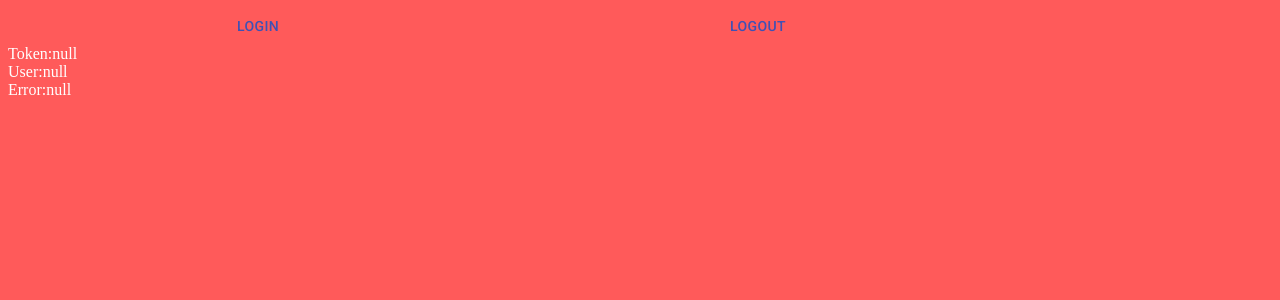
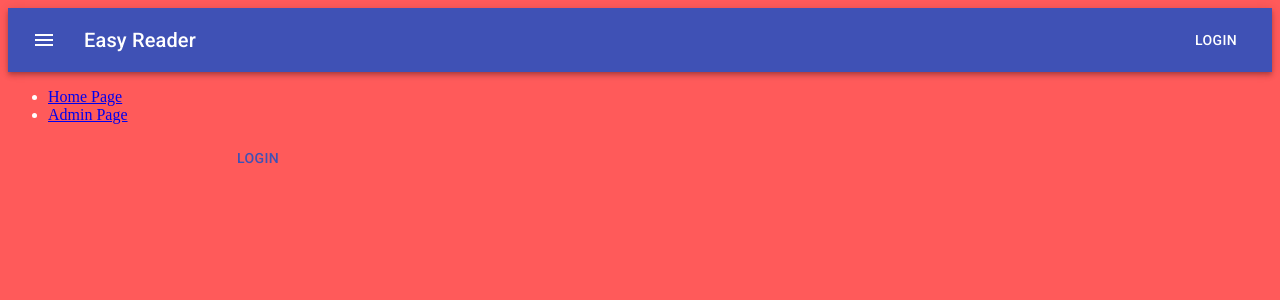
Before and after one commit to hardrese7/easy-reader-spa, a React (Create React App) app: page /login in a window 1280 px wide. Shown: the top 300 px of the page. Built offline with nearby package versions, Linux system fonts and the light colour scheme; no server answers.

Commit message:
Add base routing with auth guard

```diff
--- a/package.json
+++ b/package.json
@@ -4,12 +4,14 @@
   "private": true,
   "dependencies": {
     "@material-ui/core": "^4.11.0",
+    "@material-ui/icons": "^4.9.1",
     "@testing-library/jest-dom": "^4.2.4",
     "@testing-library/react": "^9.3.2",
     "@testing-library/user-event": "^7.1.2",
     "firebase": "^7.19.0",
     "react": "^16.13.1",
     "react-dom": "^16.13.1",
+    "react-router-dom": "^5.2.0",
     "react-scripts": "3.4.3"
   },
   "scripts": {
--- a/src/App.js
+++ b/src/App.js
@@ -1,57 +1,33 @@
-import React, { useCallback, useMemo, useState } from 'react';
-import { Button } from '@material-ui/core';
-import * as firebase from 'firebase/app';
-import cn from './App.module.scss';
+import React from 'react';
+import { BrowserRouter as Router, Link, Route } from 'react-router-dom';
+import PrivateRoute from './PrivateRoute';
+import Home from './pages/Home';
+import Admin from './pages/Admin';
+import Login from './pages/Login';
+import TopBar from './common/TopBar';
+import AuthProvider from './AuthProvider';
 import 'src/styles/global.scss';
 
 function App() {
-  const [token, setToken] = useState(null);
-  const [user, setUser] = useState(null);
-  const [error, setError] = useState(null);
-  const provider = useMemo(() => new firebase.auth.GoogleAuthProvider(), []);
-  const login = useCallback(() => {
-    firebase
-      .auth()
-      .signInWithPopup(provider)
-      .then((result) => {
-        setToken(result.credential.accessToken);
-        setUser(result.user);
-      })
-      .catch((error) => {
-        setError(error);
-      });
-  }, [provider]);
-  const logout = useCallback(() => {
-    firebase
-      .auth()
-      .signOut()
-      .then(() => {
-        setToken(null);
-        setUser(null);
-      })
-      .catch((error) => {
-        setError(error);
-      });
-  }, []);
   return (
-    <div>
-      <Button onClick={login} className={cn.Button} color="primary">
-        Login
-      </Button>
-      <Button onClick={logout} className={cn.Button} color="primary">
-        Logout
-      </Button>
-      <br />
-      Token:
-      {JSON.stringify(token)}
-      <br />
-      User:
-      {JSON.stringify(user)}
-      <br />
-      Error:
-      {JSON.stringify(error)}
-      <br />
-    </div>
+    <AuthProvider>
+      <Router>
+        <div>
+          <TopBar />
+          <ul>
+            <li>
+              <Link to="/">Home Page</Link>
+            </li>
+            <li>
+              <Link to="/admin">Admin Page</Link>
+            </li>
+          </ul>
+          <Route exact path="/" component={Home} />
+          <Route path="/login" component={Login} />
+          <PrivateRoute path="/admin" component={Admin} />
+        </div>
+      </Router>
+    </AuthProvider>
   );
 }
 
--- /dev/null
+++ b/src/AuthProvider.js
@@ -0,0 +1,31 @@
+import React, { useEffect, useState } from 'react';
+import * as firebase from 'firebase/app';
+import { AuthContext } from 'src/context/auth';
+
+function AuthProvider({ children }) {
+  const [currentUser, setCurrentUser] = useState(null);
+  const [pending, setPending] = useState(true);
+
+  useEffect(() => {
+    firebase.auth().onAuthStateChanged((user) => {
+      setCurrentUser(user);
+      setPending(false);
+    });
+  }, []);
+
+  if (pending) {
+    return <>Loading...</>;
+  }
+
+  return (
+    <AuthContext.Provider
+      value={{
+        currentUser,
+      }}
+    >
+      {children}
+    </AuthContext.Provider>
+  );
+}
+
+export default AuthProvider;
--- /dev/null
+++ b/src/PrivateRoute.js
@@ -0,0 +1,17 @@
+import React from 'react';
+import { Route, Redirect } from 'react-router-dom';
+import { useAuth } from 'src/context/auth';
+
+function PrivateRoute({ component: Component, ...rest }) {
+  const { currentUser } = useAuth();
+  return (
+    <Route
+      {...rest}
+      render={(props) =>
+        currentUser ? <Component {...props} /> : <Redirect to="/login" />
+      }
+    />
+  );
+}
+
+export default PrivateRoute;
--- /dev/null
+++ b/src/common/TopBar.js
@@ -0,0 +1,64 @@
+import React, { useCallback } from 'react';
+import { Link as RouterLink } from 'react-router-dom';
+import { makeStyles } from '@material-ui/core/styles';
+import AppBar from '@material-ui/core/AppBar';
+import Toolbar from '@material-ui/core/Toolbar';
+import Typography from '@material-ui/core/Typography';
+import Button from '@material-ui/core/Button';
+import IconButton from '@material-ui/core/IconButton';
+import MenuIcon from '@material-ui/icons/Menu';
+import * as firebase from 'firebase/app';
+import { useAuth } from 'src/context/auth';
+import { showError } from 'src/utils/helpers';
+
+const useStyles = makeStyles((theme) => ({
+  root: {
+    flexGrow: 1,
+  },
+  menuButton: {
+    marginRight: theme.spacing(2),
+  },
+  title: {
+    flexGrow: 1,
+  },
+}));
+
+export default function TopBar() {
+  const classes = useStyles();
+  const { currentUser } = useAuth();
+  const logout = useCallback(() => {
+    firebase
+      .auth()
+      .signOut()
+      .catch((e) => showError(e.message || e));
+  }, []);
+
+  return (
+    <div className={classes.root}>
+      <AppBar position="static">
+        <Toolbar>
+          <IconButton
+            edge="start"
+            className={classes.menuButton}
+            color="inherit"
+            aria-label="menu"
+          >
+            <MenuIcon />
+          </IconButton>
+          <Typography variant="h6" className={classes.title}>
+            Easy Reader
+          </Typography>
+          {currentUser ? (
+            <Button onClick={logout} color="inherit">
+              Logout
+            </Button>
+          ) : (
+            <Button component={RouterLink} to="/login" color="inherit">
+              Login
+            </Button>
+          )}
+        </Toolbar>
+      </AppBar>
+    </div>
+  );
+}
--- /dev/null
+++ b/src/context/auth.js
@@ -0,0 +1,7 @@
+import { createContext, useContext } from 'react';
+
+export const AuthContext = createContext();
+
+export function useAuth() {
+  return useContext(AuthContext);
+}
--- /dev/null
+++ b/src/pages/Admin.js
@@ -0,0 +1,7 @@
+import React from 'react';
+
+function Admin(props) {
+  return <div>Admin Page</div>;
+}
+
+export default Admin;
--- /dev/null
+++ b/src/pages/Home.js
@@ -0,0 +1,7 @@
+import React from 'react';
+
+function Home(props) {
+  return <div>Home Page</div>;
+}
+
+export default Home;
--- /dev/null
+++ b/src/pages/Login.js
@@ -0,0 +1,30 @@
+import React, { useMemo, useCallback } from 'react';
+import { Button } from '@material-ui/core';
+import * as firebase from 'firebase/app';
+import { useAuth } from 'src/context/auth';
+import { showError } from 'src/utils/helpers';
+import cn from './Login.module.scss';
+
+function Login({ history }) {
+  const { currentUser } = useAuth();
+  if (currentUser) {
+    history.replace('/');
+  }
+  const provider = useMemo(() => new firebase.auth.GoogleAuthProvider(), []);
+  const login = useCallback(() => {
+    firebase
+      .auth()
+      .signInWithPopup(provider)
+      .then(() => history.replace('/'))
+      .catch((e) => showError(e.message || e));
+  }, [history, provider]);
+  return (
+    <div>
+      <Button onClick={login} className={cn.Button} color="primary">
+        Login
+      </Button>
+    </div>
+  );
+}
+
+export default Login;
--- /dev/null
+++ b/src/pages/Login.module.scss
@@ -0,0 +1,5 @@
+@import "src/styles/helpers.scss";
+
+.Button {
+  width: 500px;
+}
--- /dev/null
+++ b/src/utils/helpers.js
@@ -0,0 +1,3 @@
+export function showError(error) {
+  console.error(error); //TODO implement toastr or smth
+}
```
Also changed, not shown: 1 other file (tests, documents, lock files or other folders).
